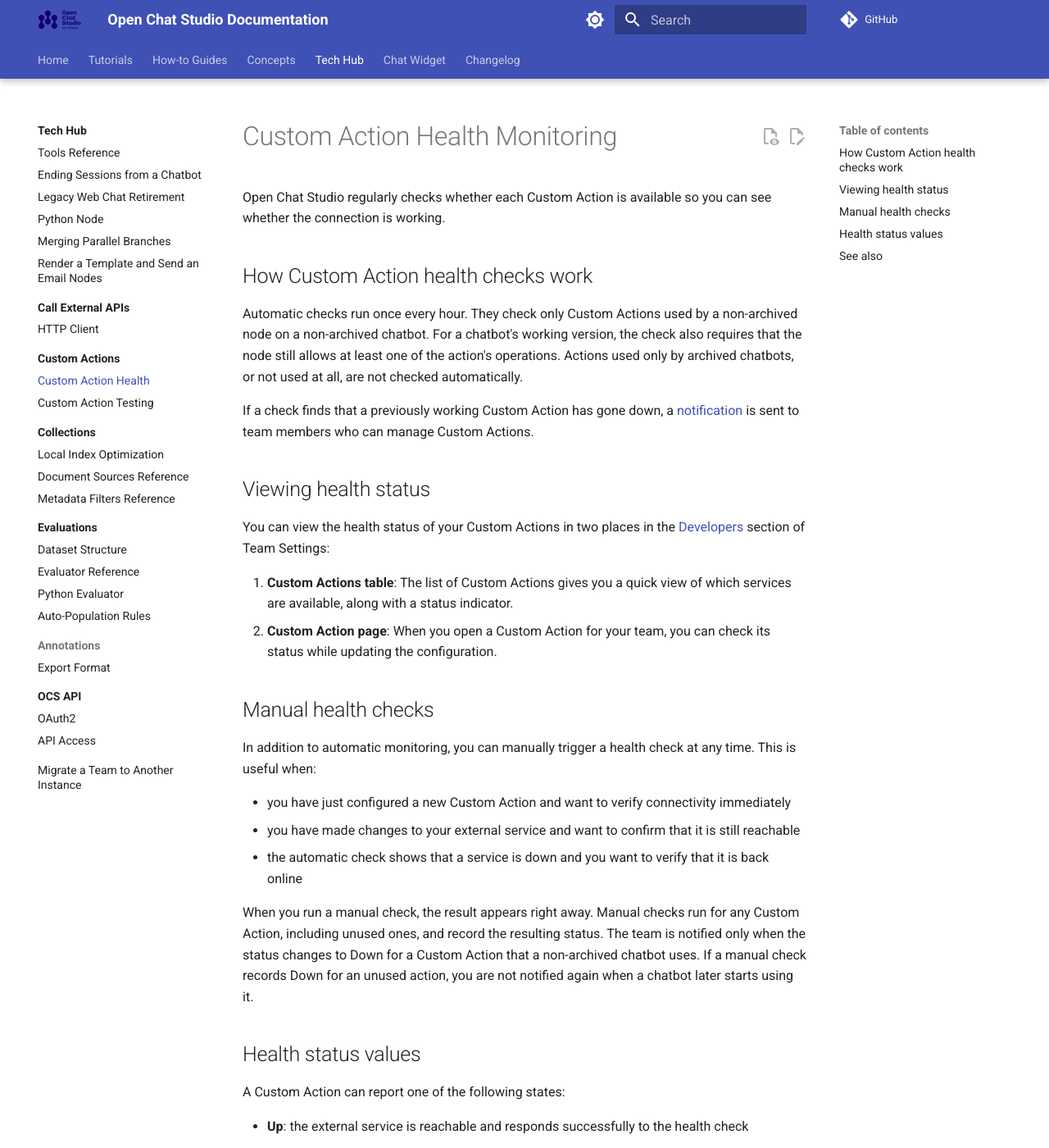
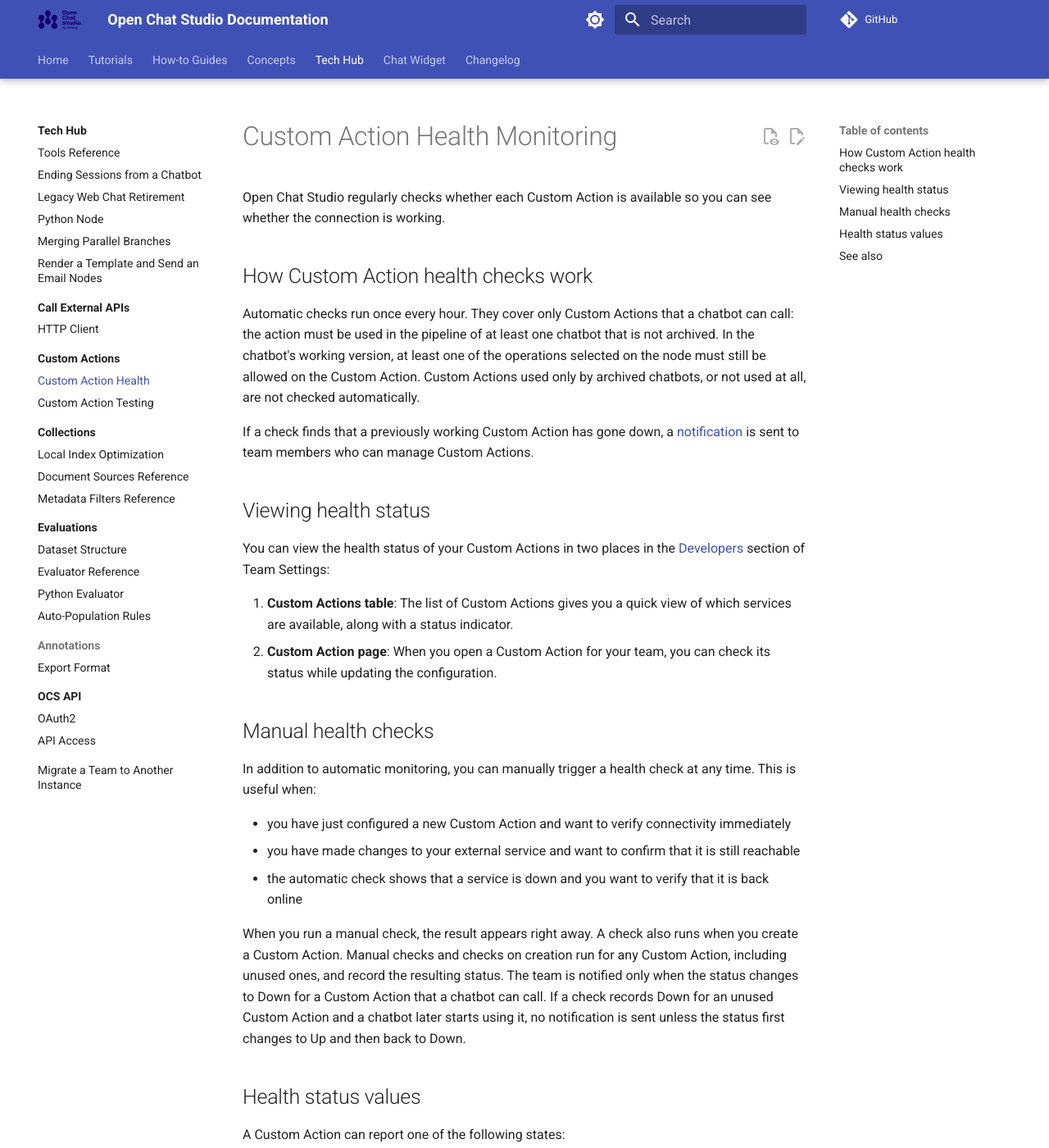
Before and after one commit to dimagi/open-chat-studio-docs, an MkDocs documentation site: the page built from docs/tech-hub/custom_action/health_custom_action.md, in a window 1280 px wide and 1400 px high. Shown: the whole window at 82% size. Built offline with MkDocs 1.6.1 and Material for MkDocs 9.7.7, drawn with Linux system fonts in a browser that asks for light colours; a script that is not in the unit is left out; comment, search, counter and statistics services are not loaded; some of the changed text lies outside the part shown.

Commit message:
docs: correct custom action health-check details for archived chatbots
- State the operations condition the right way round: the operation
  selected on the working node must still be allowed on the action.
- Replace internal terms ("non-archived node") with user-facing wording.
- Note that a check also runs when a Custom Action is created.
- Drop the Unknown-status bullet: a skipped action keeps its last
  recorded status rather than showing Unknown.
- Fix the "notified again" wording; no first notice is sent for an
  unused action.
- Make the changelog entry specific about manual checks and model notices.

Co-Authored-By: Claude Opus 5.5 <noreply@anthropic.com>
Claude-Session: https://claude.ai/code/session_01WDSbaQcjYRRSPemCzGcuG1

```diff
--- a/docs/tech-hub/custom_action/health_custom_action.md
+++ b/docs/tech-hub/custom_action/health_custom_action.md
@@ -5,9 +5,9 @@ Open Chat Studio regularly checks whether each Custom Action is available so you
 ## How Custom Action health checks work
 
 Automatic checks run once every hour.
-They check only Custom Actions used by a non-archived node on a non-archived chatbot.
-For a chatbot's working version, the check also requires that the node still allows at least one of the action's operations.
-Actions used only by archived chatbots, or not used at all, are not checked automatically.
+They cover only Custom Actions that a chatbot can call: the action must be used in the pipeline of at least one chatbot that is not archived.
+In the chatbot's working version, at least one of the operations selected on the node must still be allowed on the Custom Action.
+Custom Actions used only by archived chatbots, or not used at all, are not checked automatically.
 
 If a check finds that a previously working Custom Action has gone down,
 a [notification](../../concepts/notifications.md) is sent to team members who can manage Custom Actions.
@@ -29,9 +29,10 @@ This is useful when:
 - the automatic check shows that a service is down and you want to verify that it is back online
 
 When you run a manual check, the result appears right away.
-Manual checks run for any Custom Action, including unused ones, and record the resulting status.
-The team is notified only when the status changes to Down for a Custom Action that a non-archived chatbot uses.
-If a manual check records Down for an unused action, you are not notified again when a chatbot later starts using it.
+A check also runs when you create a Custom Action.
+Manual checks and checks on creation run for any Custom Action, including unused ones, and record the resulting status.
+The team is notified only when the status changes to Down for a Custom Action that a chatbot can call.
+If a check records Down for an unused Custom Action and a chatbot later starts using it, no notification is sent unless the status first changes to Up and then back to Down.
 
 ## Health status values
 
@@ -42,7 +43,8 @@ A Custom Action can report one of the following states:
 - **Unknown**: no health check has completed yet. This can occur when:
     - the health check endpoint has not been configured for the Custom Action
     - the Custom Action was recently created and the automatic health check task has not yet run
-    - the Custom Action is not used by a non-archived chatbot, so the automatic check skips it and no manual check has been run
+
+For a Custom Action that no chatbot can call, the status shown is the result of the last check that ran, which may be out of date. Run a manual check to refresh it.
 
 !!! tip "Troubleshooting"
     If a Custom Action shows as "Down" or is not behaving as expected, verify that:
```
Also changed, not shown: docs/changelog.md (+1 -1 lines).
